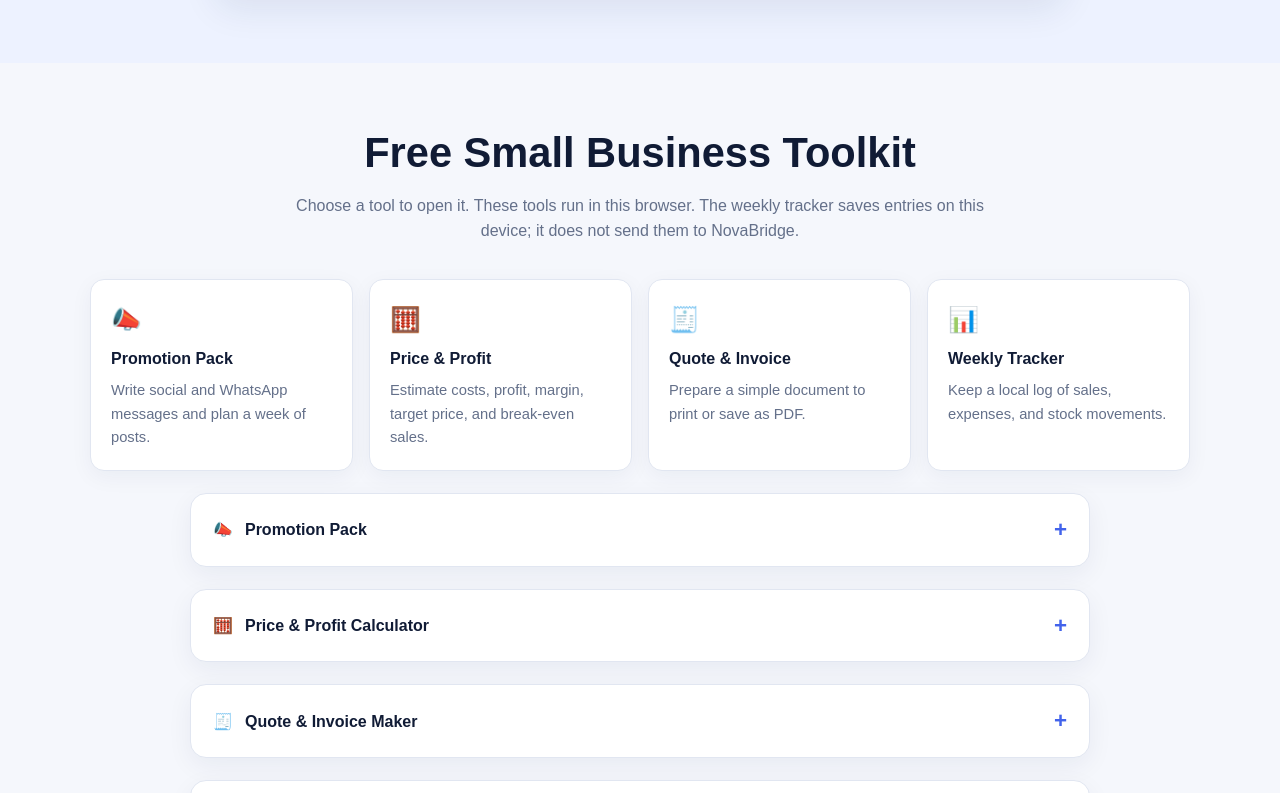
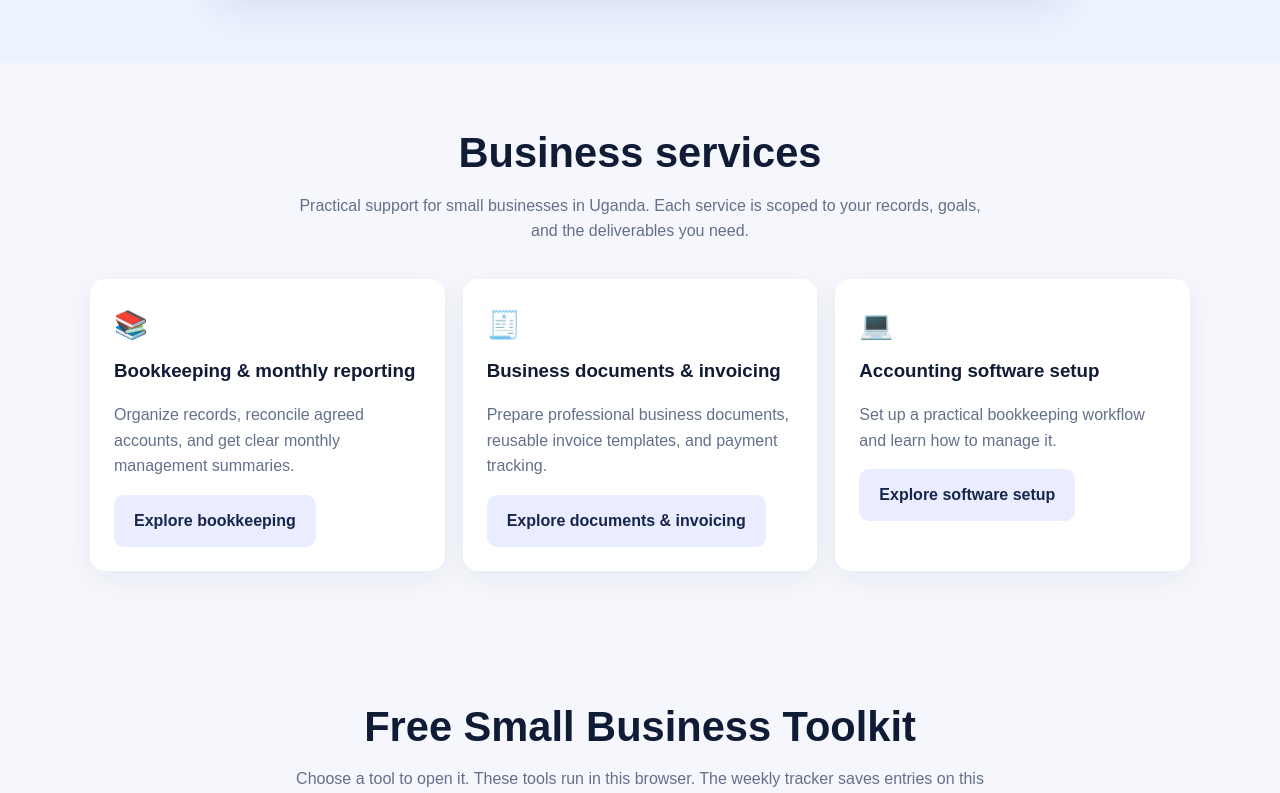
Before and after one commit to cidkagenoucid112-svg/novabridge, a plain HTML site: page index.html in a window 1280 px wide. Shown: the part 2007-2800 px from the top of the page. Drawn offline with Linux system fonts and the light colour scheme.

Commit message:
Add Uganda business services to homepage

```diff
--- a/index.html
+++ b/index.html
@@ -107,7 +107,7 @@
     <div class="wrap nav">
       <div class="brand">Nova<span>Bridge</span></div>
       <nav aria-label="Main navigation">
-        <a href="#about">About</a><a href="#tools">What We Do</a><a href="#assistant">Starter Pack</a><a href="#toolkit">Business Toolkit</a><a href="#contact">Contact</a>
+        <a href="#about">About</a><a href="#tools">What We Do</a><a href="#assistant">Starter Pack</a><a href="#services">Services</a><a href="#toolkit">Business Toolkit</a><a href="#contact">Contact</a>
       </nav>
     </div>
   </header>
@@ -180,6 +180,20 @@
           <p class="small-note" id="copyStatus" role="status" aria-live="polite" aria-atomic="true"></p>
           </div>
           <p class="small-note">Tip: Treat these as first drafts. Add your real details, check that every claim is accurate, and adjust the wording to sound like your business.</p>
+        </div>
+      </div>
+    </section>
+
+    <section id="services">
+      <div class="wrap">
+        <div class="section-heading">
+          <h2>Business services</h2>
+          <p>Practical support for small businesses in Uganda. Each service is scoped to your records, goals, and the deliverables you need.</p>
+        </div>
+        <div class="cards">
+          <article class="card"><div class="icon">📚</div><h3>Bookkeeping &amp; monthly reporting</h3><p class="muted">Organize records, reconcile agreed accounts, and get clear monthly management summaries.</p><a class="button button-secondary" href="bookkeeping.html">Explore bookkeeping</a></article>
+          <article class="card"><div class="icon">🧾</div><h3>Business documents &amp; invoicing</h3><p class="muted">Prepare professional business documents, reusable invoice templates, and payment tracking.</p><a class="button button-secondary" href="business-documents.html">Explore documents &amp; invoicing</a></article>
+          <article class="card"><div class="icon">💻</div><h3>Accounting software setup</h3><p class="muted">Set up a practical bookkeeping workflow and learn how to manage it.</p><a class="button button-secondary" href="accounting-software.html">Explore software setup</a></article>
         </div>
       </div>
     </section>
```
